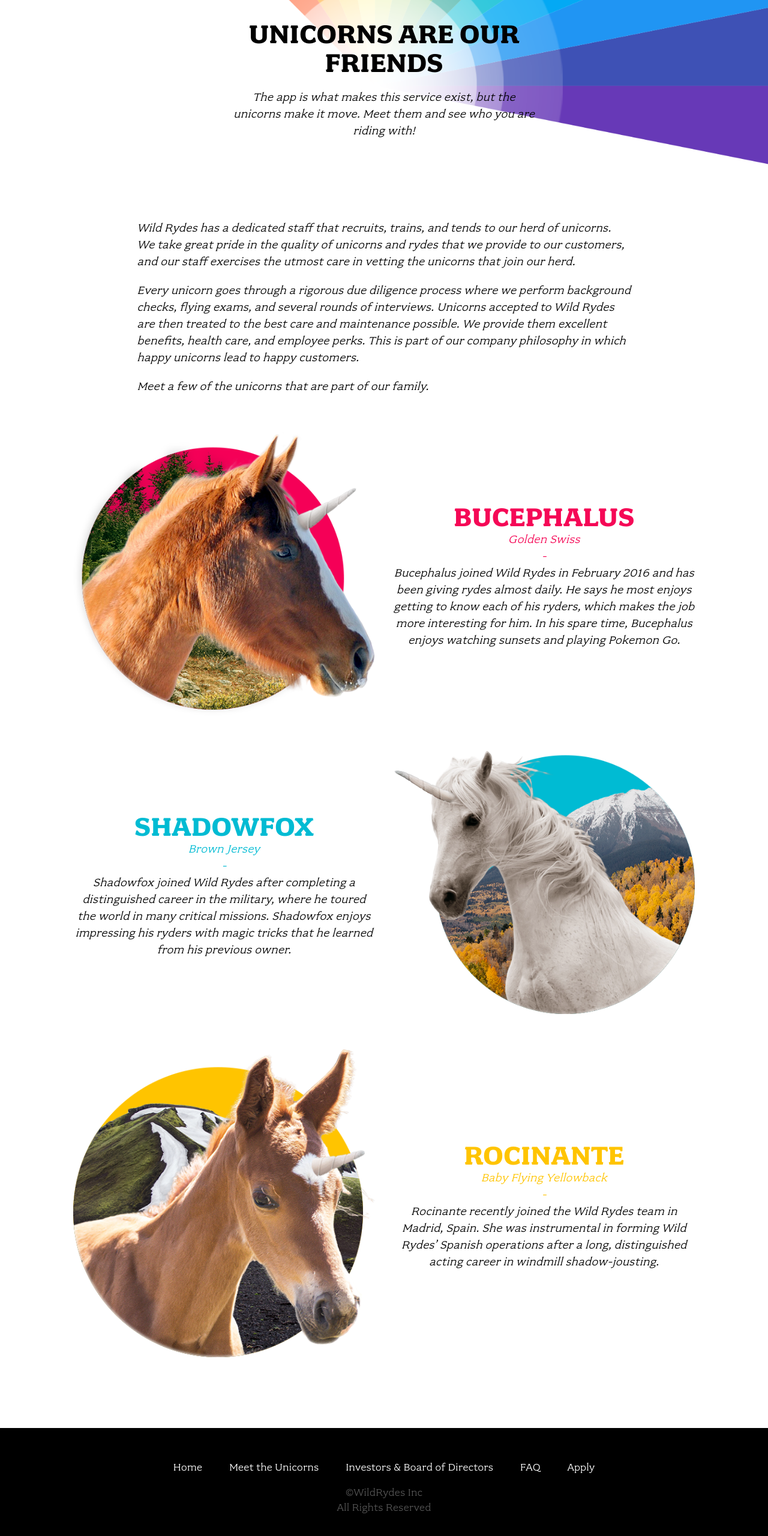
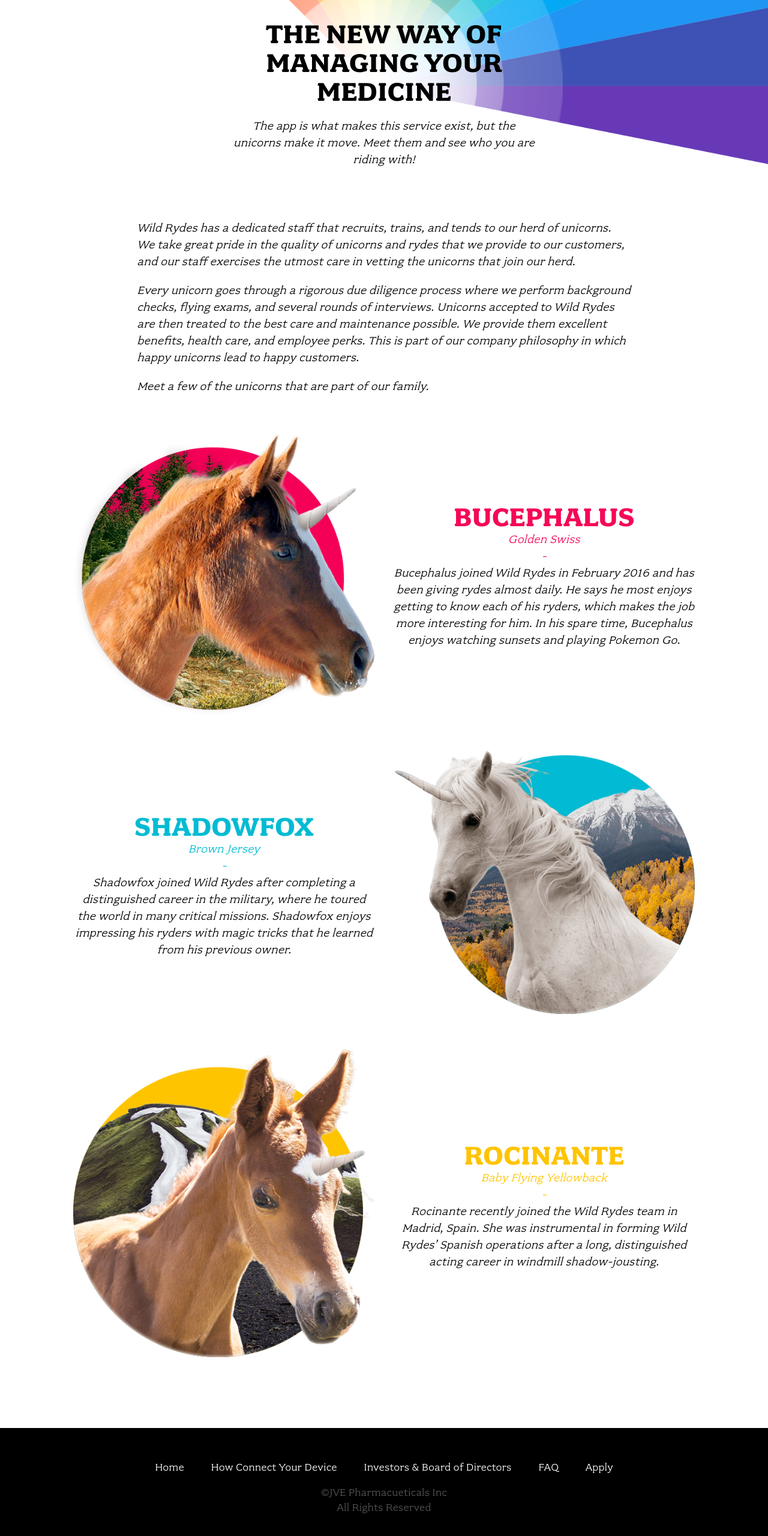
Before and after one commit to Sanchezemir17/JVE-Pharmaceutical, a plain HTML site: page unicorns.html in a window 1280 px wide. Shown: the part 154-2714 px from the top of the page at 60% size. Drawn offline with Linux system fonts and the light colour scheme.

Commit message:
Update unicorns.html

```diff
--- a/unicorns.html
+++ b/unicorns.html
@@ -4,7 +4,7 @@
   <meta charset="utf-8">
   <meta name="description" content="">
   <meta name="viewport" content="width=device-width, initial-scale=1">
-  <title>Unicorns - Wild Rydes</title>
+  <title>How to Connect the Device</title>
 
   <link rel="stylesheet" href="css/font.css">
   <link rel="stylesheet" href="css/main.css">
@@ -14,10 +14,10 @@
 <body class="page-unicorns">
 
   <header class="site-header">
-    <div class="site-logo dark">Wild Rydes</div>
+    <div class="site-logo dark">JVE Pharmacuetiical</div>
 
     <div class="row column medium-8 large-6 xlarge-5 xxlarge-4">
-      <h1 class="title">Unicorns Are Our Friends</h1>
+      <h1 class="title">The New way of Managing your medicine</h1>
       <p class="content">
         The app is what makes this service exist, but the unicorns make it move. Meet them and see who you are riding with!
       </p>
@@ -102,7 +102,7 @@
       <nav class="footer-nav">
         <ul>
           <li><a href="index.html">Home</a></li>
-          <li><a href="unicorns.html">Meet the Unicorns</a></li>
+          <li><a href="unicorns.html">How Connect Your Device</a></li>
           <li><a href="investors.html">Investors & Board of Directors</a></li>
           <li><a href="faq.html">FAQ</a></li>
           <li><a href="apply.html">Apply</a></li>
@@ -112,7 +112,7 @@
 
     <div class="row column">
       <div class="footer-legal">
-        &copy;WildRydes Inc<br>
+        &copy;JVE Pharmacueticals Inc<br>
         All Rights Reserved
       </div>
     </div>
```
